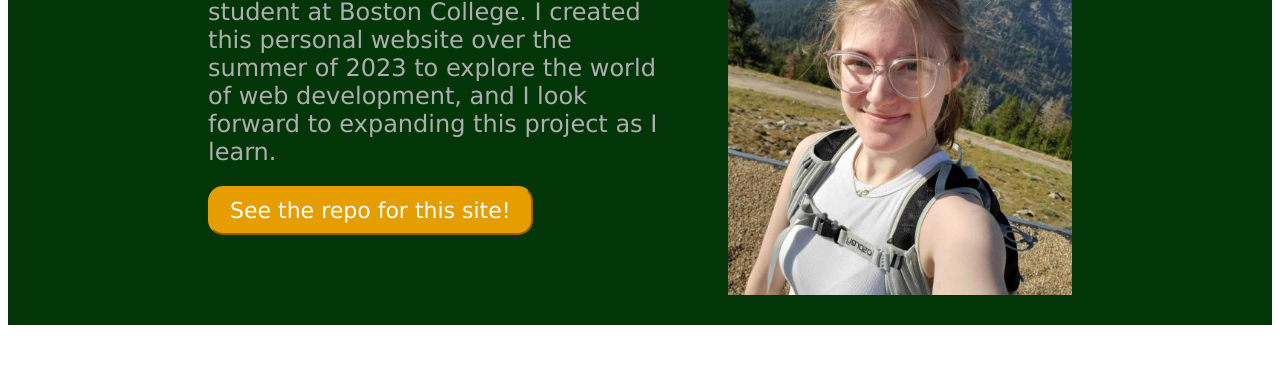
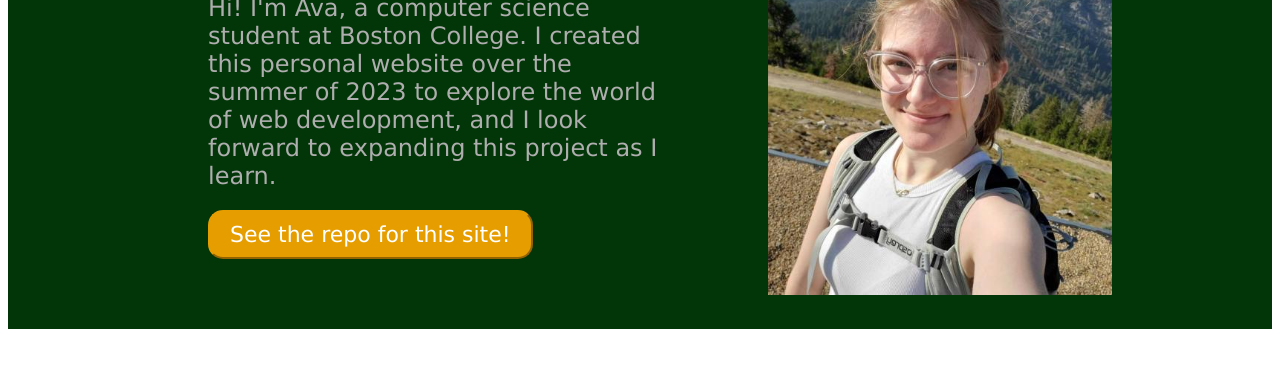
Before and after one commit to ava-gaylord03/landing_page, a plain HTML site: page index.html in a window 1280 px wide. Shown: the part 235-614 px from the top of the page. Drawn offline with Linux system fonts and the light colour scheme; files whose address does not match are found by name.

Commit message:
incorporate new styling of reordered elements to create a better experience on smaller screens

```diff
--- a/style.css
+++ b/style.css
@@ -63,6 +63,7 @@ a{
     color: white;
     display: flex;
     flex-wrap: wrap;
+    /*justify-content: space-between;*/
 }
 
 .head_msg{ /*Thanks for stopping by*/
@@ -79,10 +80,30 @@ a{
     align-items: flex-start;
 }
 
+.align_head{
+    display: flex;
+    flex-direction: column;
+    justify-content: space-between;
+}
+.align_pic{
+    display: flex;
+    flex-direction: column;
+    justify-content: space-around;
+    align-items: space-around;
+
+}
+
+/*.profile_img{
+    display:flex;
+    align-items: flex-end;
+}
+*/
 .me{
     max-width: auto;
     max-height: 400px;
-    display: flex;
+    padding-left: 40px;
+
+
 }
 
 #repo_button{ /*id for button that takes user to TOP website*/
```
